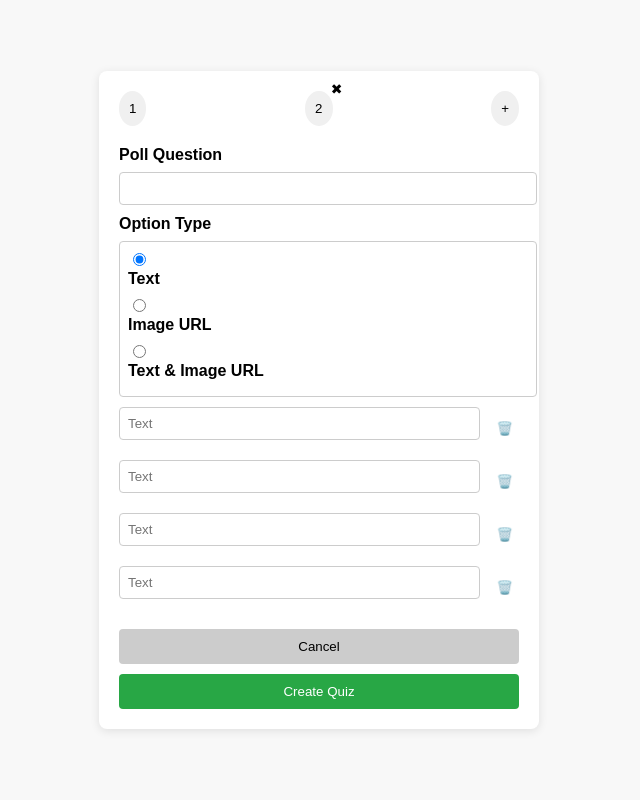
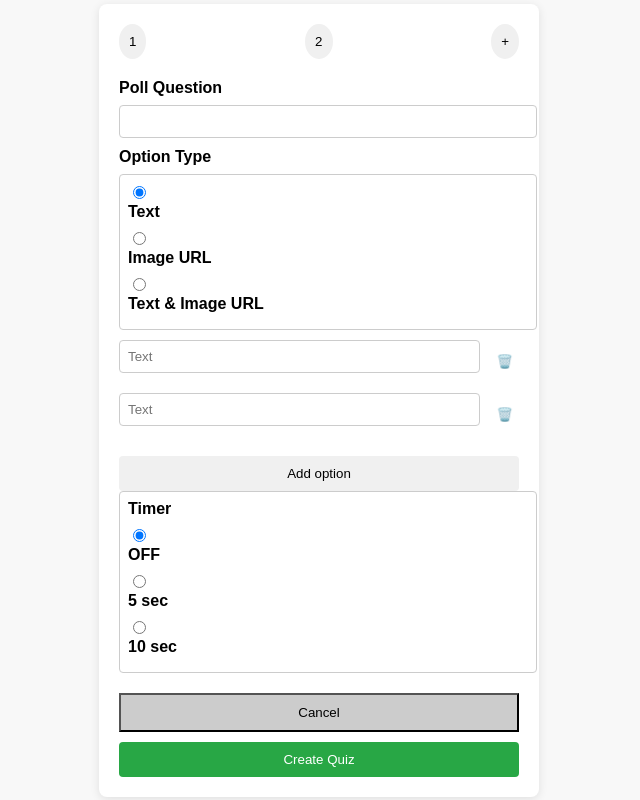
Before and after one commit to mausumibiswas/Quiz-builder-App, a plain HTML site: page index.html in a window 1280 px wide. Shown: the whole page, without its empty margins (321-961 px from the left). Drawn offline with Linux system fonts and the light colour scheme.

Commit message:
Q N A quiz page

```diff
--- a/index.html
+++ b/index.html
@@ -11,7 +11,7 @@
         <form id="quizForm">
             <div class="question-header">
                 <button type="button" id="prevQuestion">1</button>
-                <button type="button" id="currentQuestion">2 <span class="remove-question">✖</span></button>
+                <button type="button" id="currentQuestion">2</button>
                 <button type="button" id="addQuestion">+</button>
             </div>
 
@@ -39,14 +39,19 @@
                     <input type="text" name="option2" placeholder="Text">
                     <button type="button" class="delete-option">🗑️</button>
                 </div>
-                <div class="option-group">
-                    <input type="text" name="option3" placeholder="Text">
-                    <button type="button" class="delete-option">🗑️</button>
-                </div>
-                <div class="option-group">
-                    <input type="text" name="option4" placeholder="Text">
-                    <button type="button" class="delete-option">🗑️</button>
-                </div>
+            </div>
+            <button type="button" id="addOption">Add option</button>
+
+            <div class="timer">
+                <label>Timer</label>
+                <input type="radio" id="timerOff" name="timer" value="off" checked>
+                <label for="timerOff">OFF</label>
+
+                <input type="radio" id="timer5Sec" name="timer" value="5">
+                <label for="timer5Sec">5 sec</label>
+
+                <input type="radio" id="timer10Sec" name="timer" value="10">
+                <label for="timer10Sec">10 sec</label>
             </div>
 
             <div class="button-group">
--- a/node.js
+++ b/node.js
@@ -4,12 +4,13 @@ const app = express();
 app.use(express.json());
 
 app.post('/api/create-poll-quiz', (req, res) => {
-    const { pollQuestion, optionType, options } = req.body;
+    const { pollQuestion, optionType, options, timer } = req.body;
 
     // Here you would typically save this data to a database
     console.log(`Poll Question: ${pollQuestion}`);
     console.log(`Option Type: ${optionType}`);
     console.log(`Options: ${options}`);
+    console.log(`Timer: ${timer} seconds`);
 
     res.json({ message: 'Poll quiz created successfully!' });
 });
--- a/script.js
+++ b/script.js
@@ -2,10 +2,25 @@ document.getElementById('cancelButton').addEventListener('click', function() {
     document.getElementById('quizForm').reset();
 });
 
-document.querySelectorAll('.delete-option').forEach(button => {
-    button.addEventListener('click', function() {
-        this.parentElement.remove();
-    });
+document.getElementById('addOption').addEventListener('click', function() {
+    const optionsContainer = document.getElementById('optionsContainer');
+    const optionCount = optionsContainer.querySelectorAll('.option-group').length + 1;
+
+    if (optionCount <= 5) {
+        const newOption = document.createElement('div');
+        newOption.className = 'option-group';
+        newOption.innerHTML = `
+            <input type="text" name="option${optionCount}" placeholder="Text">
+            <button type="button" class="delete-option">🗑️</button>
+        `;
+        optionsContainer.appendChild(newOption);
+
+        newOption.querySelector('.delete-option').addEventListener('click', function() {
+            newOption.remove();
+        });
+    } else {
+        alert('Maximum 5 options allowed.');
+    }
 });
 
 document.getElementById('quizForm').addEventListener('submit', function(event) {
@@ -13,6 +28,7 @@ document.getElementById('quizForm').addEventListener('submit', function(event) {
 
     const pollQuestion = document.getElementById('pollQuestion').value;
     const optionType = document.querySelector('input[name="optionType"]:checked').value;
+    const timer = document.querySelector('input[name="timer"]:checked').value;
 
     const options = Array.from(document.querySelectorAll('#optionsContainer .option-group input[type="text"]'))
         .map(input => input.value);
@@ -20,7 +36,8 @@ document.getElementById('quizForm').addEventListener('submit', function(event) {
     const quizData = {
         pollQuestion,
         optionType,
-        options
+        options,
+        timer
     };
 
     fetch('/api/create-poll-quiz', {
--- a/styles.css
+++ b/styles.css
@@ -19,7 +19,6 @@ body {
 .question-header {
     display: flex;
     justify-content: space-between;
-    align-items: center;
     margin-bottom: 20px;
 }
 
@@ -31,25 +30,13 @@ body {
     cursor: pointer;
 }
 
-.question-header #currentQuestion {
-    position: relative;
-}
-
-.question-header .remove-question {
-    position: absolute;
-    top: -10px;
-    right: -10px;
-    cursor: pointer;
-    font-size: 14px;
-}
-
 label {
     display: block;
     margin-bottom: 8px;
     font-weight: bold;
 }
 
-input[type="text"], .option-type {
+input[type="text"], .option-type, .timer {
     width: 100%;
     padding: 8px;
     margin-bottom: 10px;
@@ -74,13 +61,17 @@ input[type="text"], .option-type {
     cursor: pointer;
 }
 
-button[type="submit"], button#cancelButton {
+button#addOption, button[type="submit"] {
     width: 100%;
     padding: 10px;
     margin-top: 10px;
     border: none;
     border-radius: 4px;
     cursor: pointer;
+}
+
+button#addOption {
+    background-color: #f0f0f0;
 }
 
 button[type="submit"] {
@@ -90,4 +81,7 @@ button[type="submit"] {
 
 button#cancelButton {
     background-color: #ccc;
+    width: 100%;
+    padding: 10px;
+    margin-top: 10px;
 }
```
